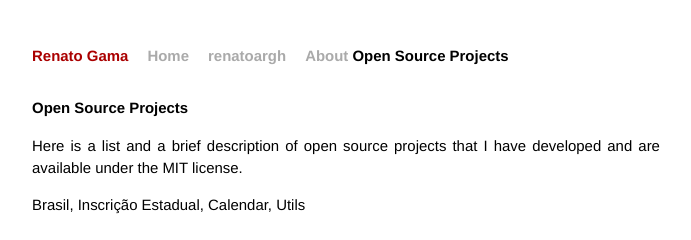
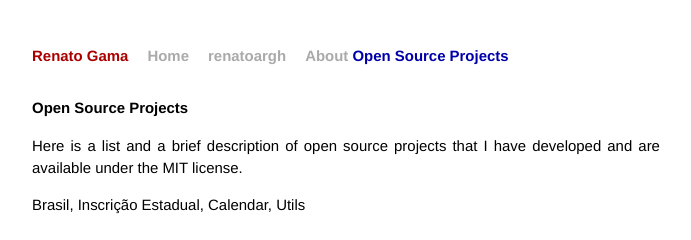
Before and after one commit to renatoargh/renatoargh.github.io, a Jekyll site: the page built from open-source-projects/index.md, in a window 1280 px wide. Shown: the top 240 px of the page, without its empty margins (294-985 px from the left). Built offline with Jekyll 4.4.1, drawn with Linux system fonts in a browser that asks for light colours; Markdown is read by kramdown in place of the engine named in the settings.

Commit message:
Update main.css

```diff
--- a/css/main.css
+++ b/css/main.css
@@ -86,7 +86,7 @@ a:visited { color: #a0a; }
   margin-left: 1em;
 }
 
-.header a.extra:hover, .active {
+.header a.extra:hover {
   color: #000;
 }
 
```
